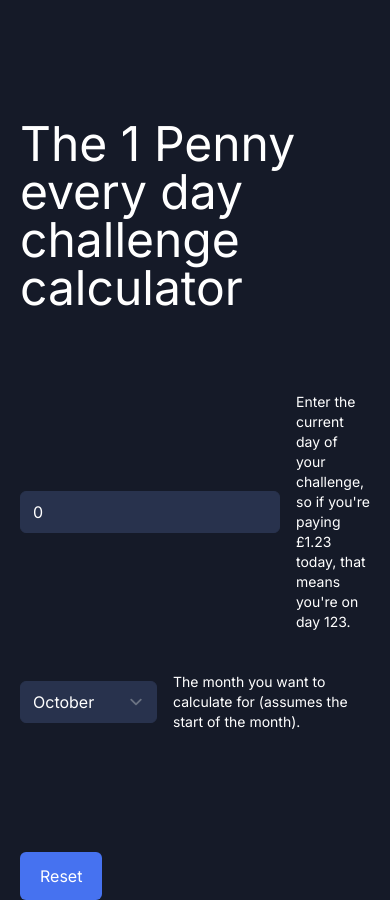
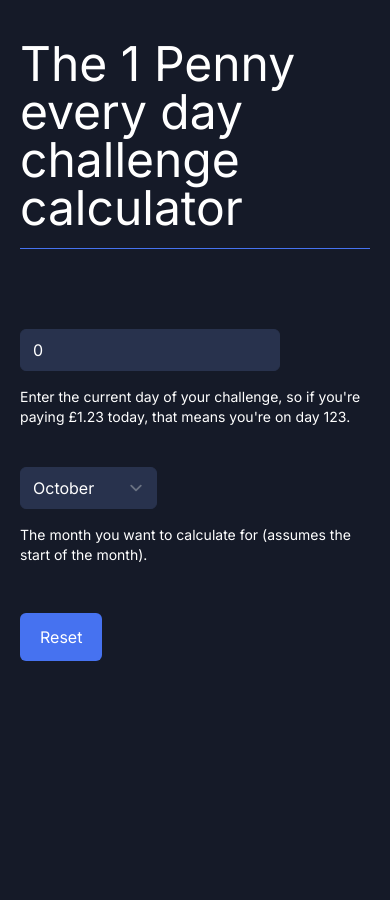
Before and after one commit to ChristianSanders17/1pennyeveryday, a SvelteKit app: page / in a window 390 px wide. After the commit the page ends 844 px from the top, so only its background shows below. Built offline with nearby package versions, Linux system fonts and the light colour scheme.

Commit message:
Make it look better on mobile

```diff
--- a/src/lib/components/calculator.svelte
+++ b/src/lib/components/calculator.svelte
@@ -22,5 +22,5 @@
 </script>
 
 {#if challengeDay > 0 }
-  <p>You need <strong>{total}</strong> for the challenge during the month of {month}.</p>
+  <p class="text-lg"><strong class="text-blue-500">{total}</strong> will be taken for the challenge during the month of {month}.</p>
 {/if}
--- a/src/lib/components/form.svelte
+++ b/src/lib/components/form.svelte
@@ -35,13 +35,13 @@
 
 </script>
 
-<div class="mx-auto flex flex-col gap-10 justify-center mt-20 mb-30">
-	<div class="flex items-center gap-4">
+<div class="mx-auto flex flex-col gap-10 justify-center mt-20 mb-12 xl:mb-30">
+	<div class="flex flex-wrap items-center gap-4">
 		<label for="currentDay" class="sr-only">Current day</label>
 		<input name="currentDay" type="text" bind:value={challengeDay} placeholder="Current day of your challenge">
 		<div class="text-sm">Enter the current day of your challenge, so if you're paying £1.23 today, that means you're on day 123.</div>
 	</div>
-	<div class="flex items-center gap-4">
+	<div class="flex flex-wrap items-center gap-4">
 		<label for="month" class="sr-only">Month</label>
 		<select name="month" bind:value={selectedMonth}>
 			{#each months as month}
--- a/src/routes/+page.svelte
+++ b/src/routes/+page.svelte
@@ -3,6 +3,6 @@
 </script>
 
 <div class="mx-auto w-full">
-	<h1 class="mt-30 my-20 w-fit">The 1 Penny every day challenge calculator</h1>
+	<h1 class="mt-10 xl:mt-30 my-10 xl:my-20 w-fit pb-4 border-b border-b-blue-500">The 1 Penny every day challenge calculator</h1>
 	<Form />
 </div>
```
